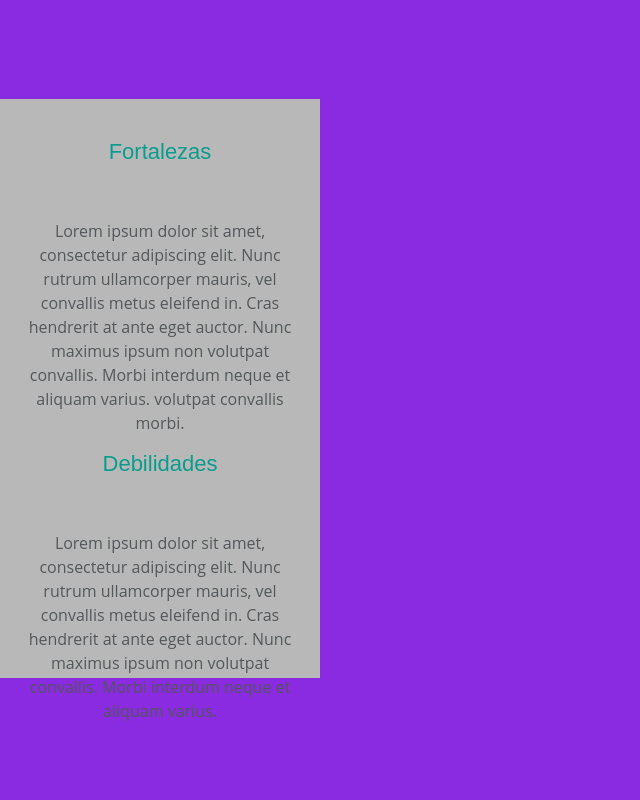
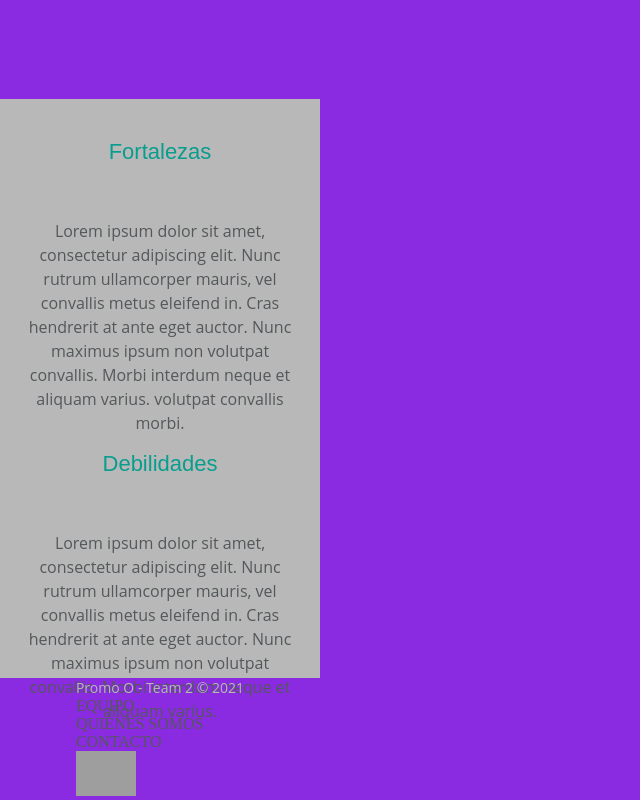
Before and after one commit to claudiabg-c/Team-introduction-page-HTML5-CSS3, a plain HTML site: page index.html in a window 1280 px wide. Shown: the part 1899-2699 px from the top of the page, without its empty margins (0-640 px from the left). Before the commit the page ends 2622 px from the top, so only its background shows below. Drawn offline with Linux system fonts and the light colour scheme; grey boxes are pictures that could not be loaded.

Commit message:
he adicionado el footer

```diff
--- a/index.html
+++ b/index.html
@@ -102,6 +102,23 @@
 
     <!-- Maria -->
 
+
+
+
+    <!-- Pie de pagina-->
+
+    <footer>
+        <span class="nombre-grupo">Promo O - Team 2 © 2021</span>
+
+        <nav>
+            <ul>
+                <li><a href="equipo">EQUIPO</a>
+                <li><a href="quienes-somos">QUIÉNES SOMOS</a>
+                <li><a href="contacto">CONTACTO</a></li>
+                </li>
+        </nav>
+        <img class="imagen-adalab" src="https://adalab.es/wp-content/uploads/2021/05/logo-adalab.svg" alt="logo adalab">
+    </footer>
 </body>
 
 </html>
--- a/styles/style.css
+++ b/styles/style.css
@@ -107,3 +107,50 @@
   font-style: normal;
   letter-spacing: normal;
 }
+
+
+** Pie de pagina **
+
+
+nav, li {
+  width: 114px;
+  height: 60px;
+  color: #54585a;
+  font-family: 'Open Sans', sans-serif;
+  font-weight: 600;
+  font-size: 14px;
+  font-style: normal;
+  text-align: center;
+  line-height: 1,43;
+  margin: 20 29 30px;
+  letter-spacing:normal;
+  font-stretch: normal;
+  list-style-type: none;
+  opacity: 0,75;
+}
+
+.nombre-grupo {
+  color: #b8b8b9;
+  font-family: 'Open Sans', sans-serif;
+  font-size: 14px;
+  font-weight: normal;
+  font-stretch: normal;
+  font-style: normal;
+  letter-spacing: normal;
+  text-align: center;
+  margin: 0 0 20px;
+  line-height: 1,43;
+  width: 172px;
+  height: 20px;
+}
+
+a {
+  text-decoration: none;
+  color: #54585a;
+}
+
+.imagen-adalab {
+  width: 115,9px;
+  height: 45px;
+  margin: 30px 28,1px 0 28px;
+}
```
